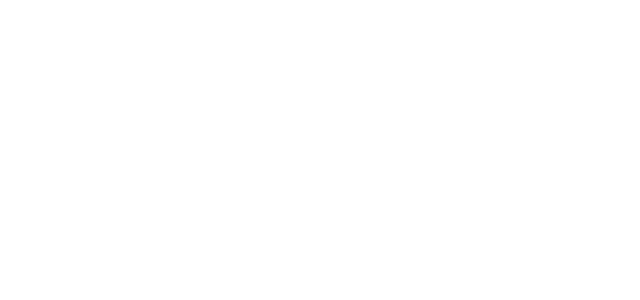
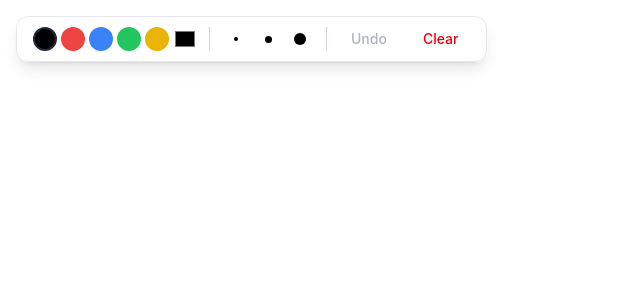
Before and after one commit to Shrey-Mangal/collab-whiteboard, a React (Vite) app in the folder collab-whiteboard/: page / in a window 1280 px wide. Shown: the top 300 px of the page, without its empty margins (0-640 px from the left). Built offline with nearby package versions, Linux system fonts and the light colour scheme.

Commit message:
Add toolbar: color, size, undo, clear

```diff
--- a/collab-whiteboard/src/components/Canvas.jsx
+++ b/collab-whiteboard/src/components/Canvas.jsx
@@ -1,4 +1,5 @@
 import { useRef, useState, useEffect, useCallback } from 'react'
+import Toolbar from './Toolbar'
 
 function Canvas() {
   const canvasRef = useRef(null)
@@ -7,10 +8,8 @@
   const strokesRef = useRef([])
 
   const [strokes, setStrokes] = useState([])
-
-  useEffect(() => {
-    strokesRef.current = strokes
-  }, [strokes])
+  const [color, setColor] = useState('#000000')
+  const [size, setSize] = useState(3)
 
   const redrawAll = useCallback(() => {
     const canvas = canvasRef.current
@@ -30,6 +29,11 @@
       ctx.stroke()
     })
   }, [])
+
+  useEffect(() => {
+    strokesRef.current = strokes
+    redrawAll()
+  }, [strokes, redrawAll])
 
   const resizeCanvas = useCallback(() => {
     const canvas = canvasRef.current
@@ -57,8 +61,8 @@
     const point = getPoint(e)
     currentStrokeRef.current = {
       id: crypto.randomUUID(),
-      color: '#000000',
-      size: 3,
+      color,
+      size,
       points: [point],
     }
   }
@@ -88,7 +92,16 @@
     currentStrokeRef.current = null
   }
 
+  const handleUndo = () => {
+    setStrokes((prev) => prev.slice(0, -1))
+  }
+
+  const handleClear = () => {
+    setStrokes([])
+  }
+
   return (
+    <>
       <canvas
         ref={canvasRef}
         className="fixed inset-0 touch-none bg-white"
@@ -97,6 +110,16 @@
         onPointerUp={handlePointerUp}
         onPointerLeave={handlePointerUp}
       />
+      <Toolbar
+        color={color}
+        onColorChange={setColor}
+        size={size}
+        onSizeChange={setSize}
+        onUndo={handleUndo}
+        onClear={handleClear}
+        canUndo={strokes.length > 0}
+      />
+    </>
   )
 }
 
--- /dev/null
+++ b/collab-whiteboard/src/components/Toolbar.jsx
@@ -0,0 +1,57 @@
+const COLORS = ['#000000', '#ef4444', '#3b82f6', '#22c55e', '#eab308']
+const SIZES = [2, 5, 10]
+
+function Toolbar({ color, onColorChange, size, onSizeChange, onUndo, onClear, canUndo }) {
+  return (
+    <div className="fixed top-4 left-4 flex items-center gap-3 rounded-xl bg-white/90 backdrop-blur px-4 py-2 shadow-lg border border-gray-200">
+      <div className="flex items-center gap-1">
+        {COLORS.map((c) => (
+          <button
+            key={c}
+            onClick={() => onColorChange(c)}
+            className={`h-6 w-6 rounded-full border-2 ${color === c ? 'border-gray-800' : 'border-transparent'}`}
+            style={{ backgroundColor: c }}
+            aria-label={`Color ${c}`}
+          />
+        ))}
+        <input
+          type="color"
+          value={color}
+          onChange={(e) => onColorChange(e.target.value)}
+          className="h-6 w-6 cursor-pointer rounded"
+          aria-label="Custom color"
+        />
+      </div>
+
+      <div className="h-6 w-px bg-gray-300" />
+
+      <div className="flex items-center gap-1">
+        {SIZES.map((s) => (
+          <button
+            key={s}
+            onClick={() => onSizeChange(s)}
+            className={`flex h-7 w-7 items-center justify-center rounded ${size === s ? 'bg-gray-200' : ''}`}
+            aria-label={`Brush size ${s}`}
+          >
+            <span className="rounded-full bg-black" style={{ width: s + 2, height: s + 2 }} />
+          </button>
+        ))}
+      </div>
+
+      <div className="h-6 w-px bg-gray-300" />
+
+      <button
+        onClick={onUndo}
+        disabled={!canUndo}
+        className="rounded px-3 py-1 text-sm font-medium text-gray-700 hover:bg-gray-100 disabled:opacity-40 disabled:hover:bg-transparent"
+      >
+        Undo
+      </button>
+      <button onClick={onClear} className="rounded px-3 py-1 text-sm font-medium text-red-600 hover:bg-red-50">
+        Clear
+      </button>
+    </div>
+  )
+}
+
+export default Toolbar
```
Lines whose indentation alone changed are shown as unchanged.
